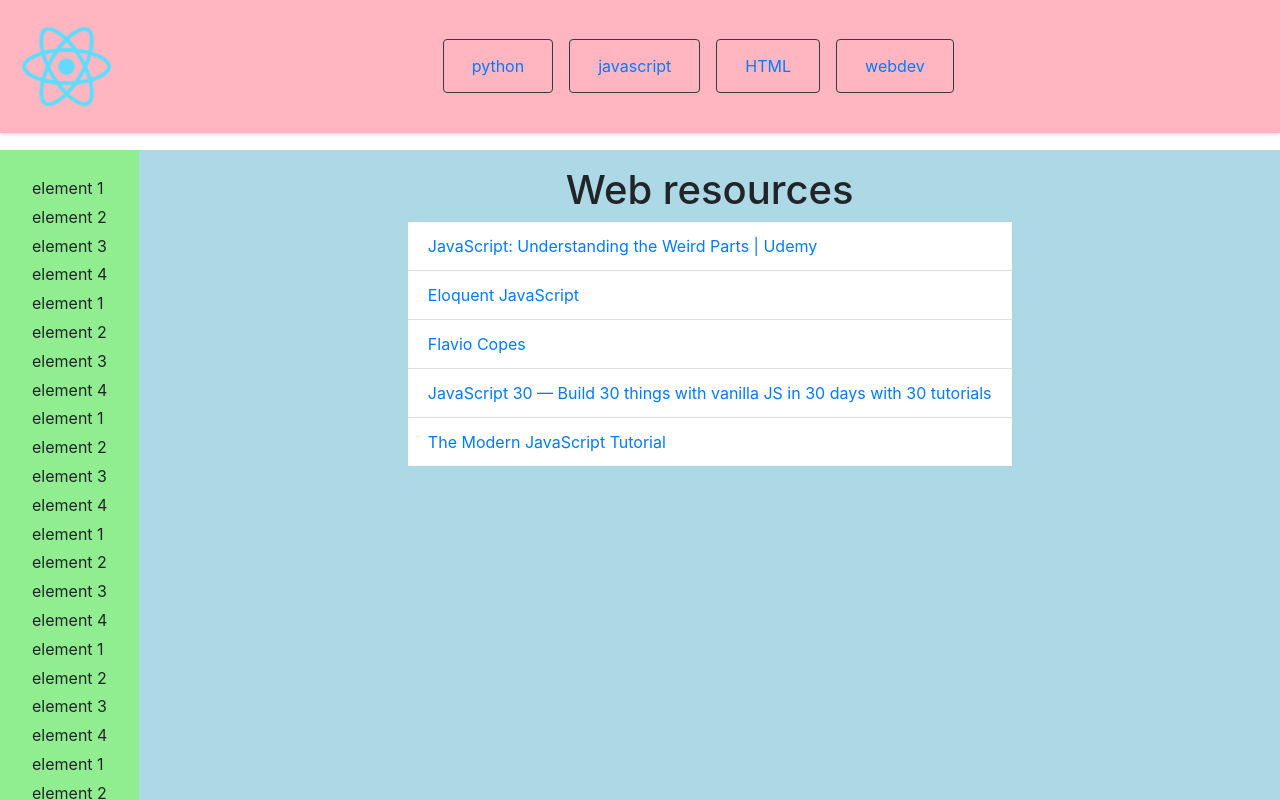
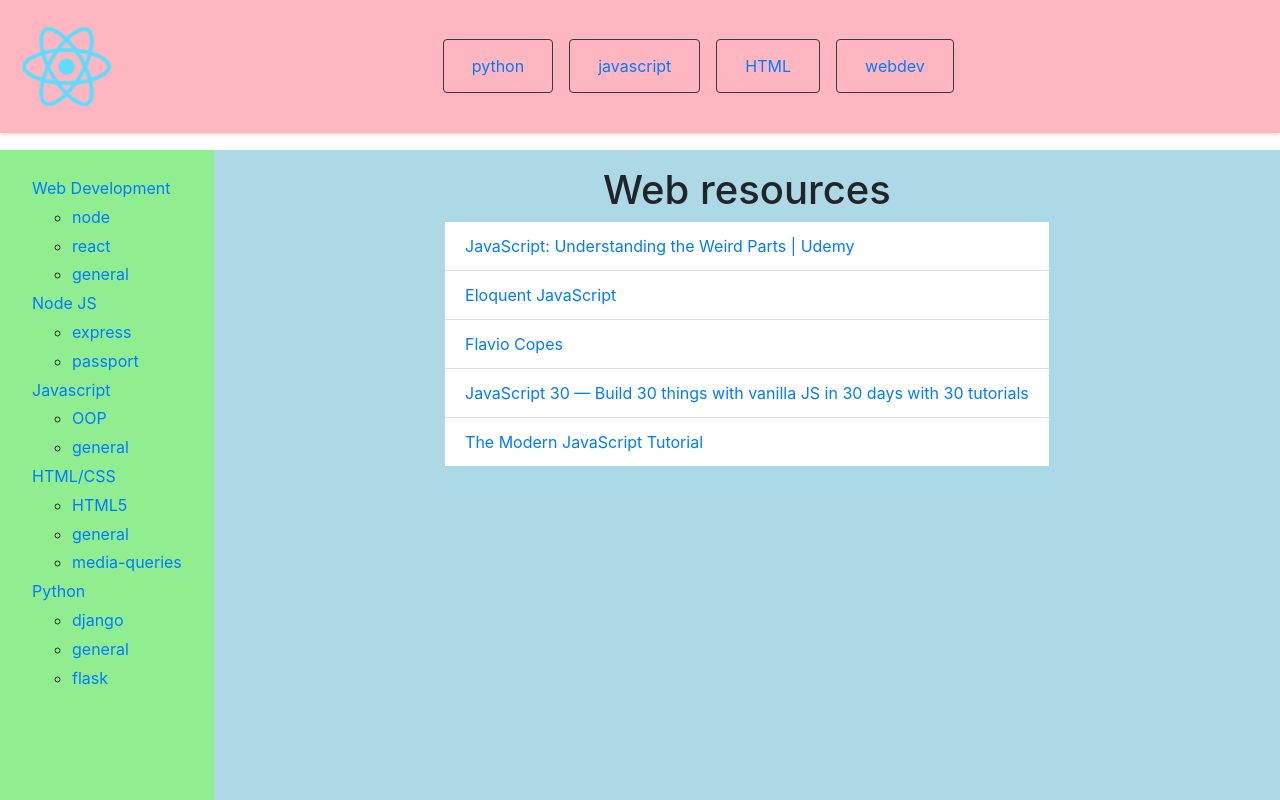
Before and after one commit to cd4d/webdev-resources, a React (Create React App) app in the folder frontend/: page / in a window 1280 px wide. Built offline with nearby package versions, Linux system fonts and the light colour scheme.

Commit message:
Populate sidebar with links from mock DB

```diff
--- a/frontend/src/DB/html-css.json
+++ b/frontend/src/DB/html-css.json
@@ -1,7 +1,9 @@
 {
   "topic": "HTML",
   "title": "HTML/CSS",
-  "sublevels": [],
+  "sublevels": [{"title":"HTML5", "topic":"HTML5"},
+    {"title":"general", "topic":"general"},
+    {"title":"media-queries", "topic":"mediaqueries"}],
   "links": [
     {
       "title": "Color wheel, a color palette generator | Adobe Color",
--- a/frontend/src/DB/javascript.json
+++ b/frontend/src/DB/javascript.json
@@ -1,9 +1,7 @@
 {
   "topic": "javascript",
   "title": "Javascript",
-    "sublevels": [
-        "OOP"
-    ],
+  "sublevels": [{"title":"OOP"}, {"title":"general"}],
   "links": [
     {
       "title": "JavaScript: Understanding the Weird Parts | Udemy",
--- a/frontend/src/DB/node.json
+++ b/frontend/src/DB/node.json
@@ -2,8 +2,8 @@
     "topic": "node",
     "title": "Node JS",
     "sublevels": [
-        "express",
-        "passport"
+        {"title":"express"},
+        {"title":"passport"}
     ],
     "links": [
         {
--- a/frontend/src/DB/python.json
+++ b/frontend/src/DB/python.json
@@ -2,8 +2,10 @@
     "topic": "python",
     "title": "Python",
     "sublevels": [
-        "OOP"
-    ],
+        {"title":"django"},
+        {"title":"general"},
+        {"title":"flask"}
+      ],
     "links": [
         {
             "title": "5. Data Structures — Python 3.8.0 documentation",
--- a/frontend/src/DB/web-development.json
+++ b/frontend/src/DB/web-development.json
@@ -1,10 +1,7 @@
 {
   "topic": "webdev",
   "title": "Web Development",
-    "sublevels": [
-        "node",
-        "react"
-    ],
+  "sublevels": [{"title":"node"}, {"title":"react"}, {"title":"general"}],
   "links": [
     {
       "title": "Web Development Course Resources | The App Brewery",
--- a/frontend/src/app/App.js
+++ b/frontend/src/app/App.js
@@ -22,19 +22,16 @@
     <>
       <Header />
       <div className="lower">
-        <Sidebar />
+        <Sidebar mockDB={mockDB} />
 
         <Switch>
           <Route
             exact
-            path="/"
-            render={() => <Main topic="javascript" />}
+            path="/:topic"
+            render={(routeProps) => <Main {...routeProps} mockDB={mockDB}  />}
           ></Route>
-          <Route
-            exact
-            path="/:topic"
-            render={(routeProps) => <Main {...routeProps} mockDB={mockDB} />}
-          ></Route>
+          <Route path="/" render={() => <Main />}></Route>
+
         </Switch>
       </div>
     </>
--- a/frontend/src/app/Main.js
+++ b/frontend/src/app/Main.js
@@ -1,45 +1,53 @@
 import React from "react";
 import "./main.css";
 //import Lorem from "./tests/lorem"
-import getTopicData, {displayLinks} from "./utils"
-
+import getTopicData, { displayLinks } from "./utils";
 
 export default function (props) {
+
   // default data to be displayed
   let displayedData = {
     topic: "web resources",
     title: "Web resources",
     links: [
       {
-        "title": "JavaScript: Understanding the Weird Parts | Udemy",
-        "url": "https://www.udemy.com/course/understand-javascript/?couponCode=6118495DE2F1408C71A1"
+        title: "JavaScript: Understanding the Weird Parts | Udemy",
+        url:
+          "https://www.udemy.com/course/understand-javascript/?couponCode=6118495DE2F1408C71A1",
       },
       {
-        "title": "Eloquent JavaScript",
-        "url": "http://eloquentjavascript.net/"
+        title: "Eloquent JavaScript",
+        url: "http://eloquentjavascript.net/",
       },
       {
-        "title": "Flavio Copes",
-        "url": "https://flaviocopes.com"
+        title: "Flavio Copes",
+        url: "https://flaviocopes.com",
       },
       {
-        "title": "JavaScript 30 — Build 30 things with vanilla JS in 30 days with 30 tutorials",
-        "url": "https://javascript30.com/"
+        title:
+          "JavaScript 30 — Build 30 things with vanilla JS in 30 days with 30 tutorials",
+        url: "https://javascript30.com/",
       },
       {
-        "title": "The Modern JavaScript Tutorial",
-        "url": "https://javascript.info/"
-      }
-    ]
-  }// access db if route matches
-  if (props.match) { displayedData = getTopicData(props.mockDB, props.match.params.topic) }
+        title: "The Modern JavaScript Tutorial",
+        url: "https://javascript.info/",
+      },
+    ],
+  };
+  // access db if route matches
+  if (Object.keys(props).length != 0 && props.match.params) {
+    // query DB
+    let queryDBResult = getTopicData(props.mockDB, props.match.params.topic);
+    // update displayedData if result
+    if (queryDBResult != undefined) displayedData = queryDBResult;
+  }
 
   return (
     <div className="main content column">
       <h1>{displayedData.title}</h1>
-      <ul className="list-group list-group-flush">{displayLinks(displayedData)}</ul>
+      <ul className="list-group list-group-flush">
+        {displayLinks(displayedData)}
+      </ul>
     </div>
   );
-
-
 }
--- a/frontend/src/app/Sidebar.js
+++ b/frontend/src/app/Sidebar.js
@@ -1,41 +1,38 @@
 import React from "react";
-import "./sidebar.css"
+import "./sidebar.css";
+import { v4 as uuidv4 } from "uuid";
+// https://dev.to/jsmanifest/create-a-modern-dynamic-sidebar-menu-in-react-using-recursion-36eo
+
+function SidebarItem(item) {
+
+  return (
+    <li key={uuidv4()}>
+      { <a href={`/${item.topic}`}>{item.title}</a>}
+      {/* Sublevel */}
+      {Array.isArray(item.sublevels) && (
+        <ul>
+          {item.sublevels.map((subItem) => (
+            <SidebarItem key={uuidv4()} depth={item.depth + 1} {...subItem} />
+          ))}
+        </ul>
+      )}
+    </li>
+  );
+}
 export default function (props) {
+
   return (
     <>
-    <input type="checkbox" id="mobile-menu-checkbox"/>
-    <div className="sidebar column" >
-
-      <nav className="content">
-
-        <ul className="sidebar-items">
-          <li>element 1</li>
-          <li>element 2</li>
-          <li>element 3</li>
-          <li>element 4</li>
-          <li>element 1</li>
-          <li>element 2</li>
-          <li>element 3</li>
-          <li>element 4</li>
-          <li>element 1</li>
-          <li>element 2</li>
-          <li>element 3</li>
-          <li>element 4</li>
-          <li>element 1</li>
-          <li>element 2</li>
-          <li>element 3</li>
-          <li>element 4</li>
-          <li>element 1</li>
-          <li>element 2</li>
-          <li>element 3</li>
-          <li>element 4</li>
-          <li>element 1</li>
-          <li>element 2</li>
-          <li>element 3</li>
-          <li>element 4</li>
-        </ul>
-      </nav>
-    </div>
+      <input type="checkbox" id="mobile-menu-checkbox" />
+      <div className="sidebar column">
+        <nav className="content">
+          <ul className="sidebar-items">
+            {props.mockDB.map((item) => (
+              <SidebarItem key={uuidv4()} depth={0} {...item} />
+            ))}
+          </ul>
+        </nav>
+      </div>
     </>
   );
 }
--- a/frontend/src/app/sidebar.css
+++ b/frontend/src/app/sidebar.css
@@ -7,6 +7,6 @@
   list-style-type: none;
   padding: 0 ;
   margin: 1rem 1rem 0;
-  width: 100%;
+
   line-height: 1.8;
 }
```
Also changed, not shown: frontend/src/app/tests/index.html (+20 -0 lines), frontend/src/app/utils.js (+12 -6 lines), frontend/src/app/404.js (added). Lines whose indentation alone changed are shown as unchanged.
